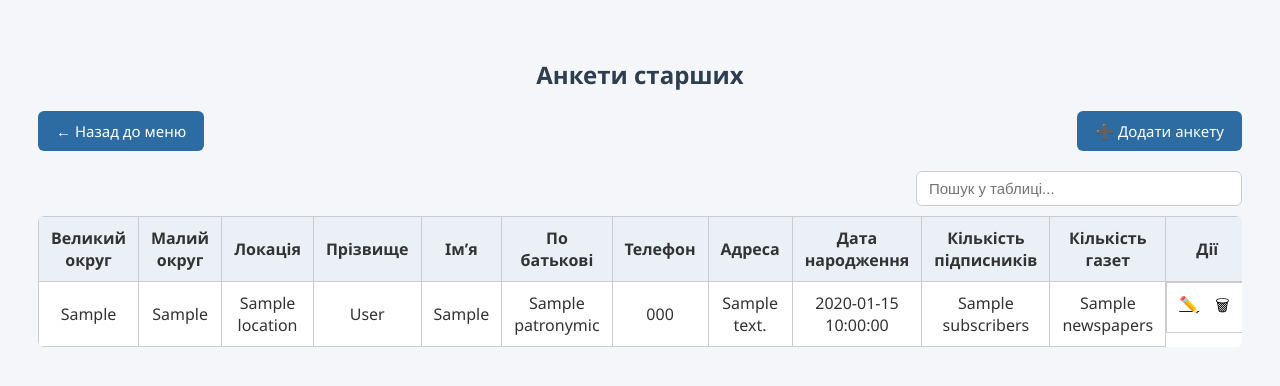
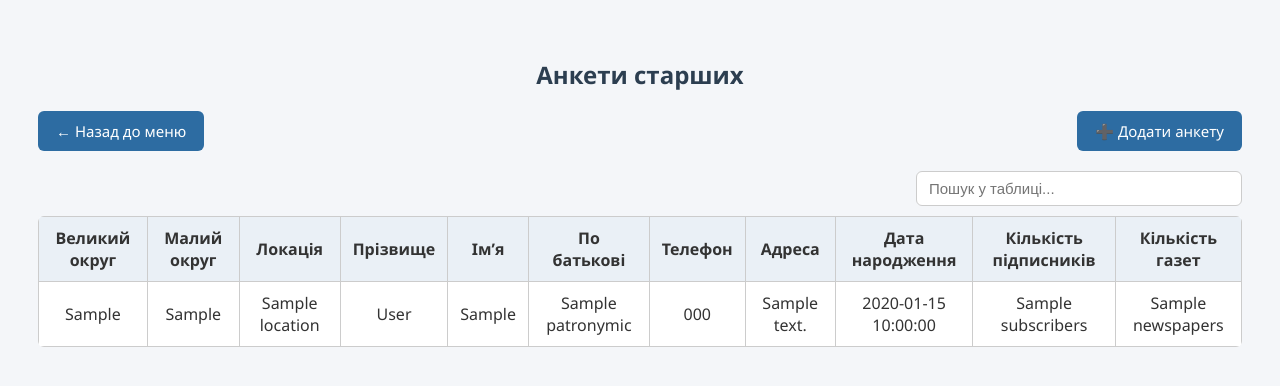
Before and after one commit to Aliina-ai/flask-form, a Flask app: template templates/elder_list.html in a window 1280 px wide. Shown: the top 386 px of the page. Run offline with Flask 3, Linux system fonts and the light colour scheme; the template is opened without the code that fills it: most values are stand-ins (such as "Sample title", 1, 10 or a date in 2020); some libraries are stand-ins or nearby versions.

Commit message:
Update elder_list.html

```diff
--- a/templates/elder_list.html
+++ b/templates/elder_list.html
@@ -120,7 +120,6 @@
                 <th>Дата народження</th>
                 <th>Кількість підписників</th>
                 <th>Кількість газет</th>
-                <th>Дії</th>
             </tr>
         </thead>
         <tbody>
@@ -137,12 +136,6 @@
                 <td>{{ e["birth_date"] }}</td>
                 <td>{{ e["subscribers"] }}</td>
                 <td>{{ e["newspapers"] }}</td>
-                <td class="actions">
-                    <a href="{{ url_for('edit_elder', elder_id=e['id']) }}">✏️</a>
-                    <form action="{{ url_for('delete_elder', id=e['id']) }}" method="POST">
-                        <button type="submit" onclick="return confirm('Видалити анкету?')">🗑</button>
-                    </form>
-                </td>
             </tr>
             {% endfor %}
         </tbody>
```
